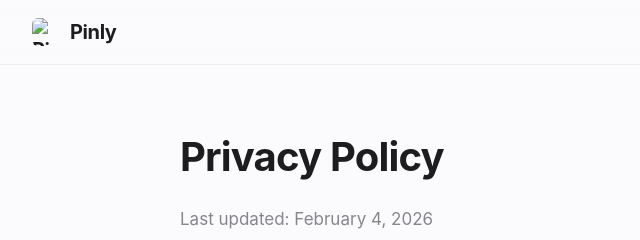
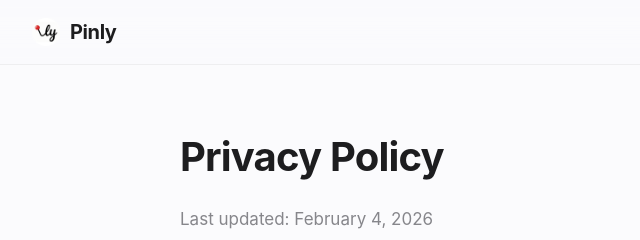
Before and after one commit to GamePro540/Pinly-site, a plain HTML site: page privacy.html in a window 1280 px wide. Shown: the top 240 px of the page, 120-760 px from the left. Drawn offline with Linux system fonts and the light colour scheme.

Commit message:
Update privacy.html

```diff
--- a/privacy.html
+++ b/privacy.html
@@ -5,7 +5,7 @@
   <meta name="viewport" content="width=device-width, initial-scale=1" />
   <title>Privacy Policy — Pinly</title>
 
-  <link rel="icon" type="image/jpeg" href="PinlyIconiOs1.jpg" />
+  <link rel="icon" type="image/png" href="PinlyIconiOs.png" />
   <link rel="apple-touch-icon" href="PinlyIconiOs.png" />
 
   <style>
@@ -164,7 +164,7 @@
   <nav>
     <div class="container nav-content">
       <a href="index.html" class="logo-container">
-          <img src="PinlyIconiOs.jpg" alt="Pinly Logo" class="logo-img">
+          <img src="PinlyIconiOs.png" alt="Pinly Logo" class="logo-img">
           Pinly
       </a>
       <div class="nav-links">
```
